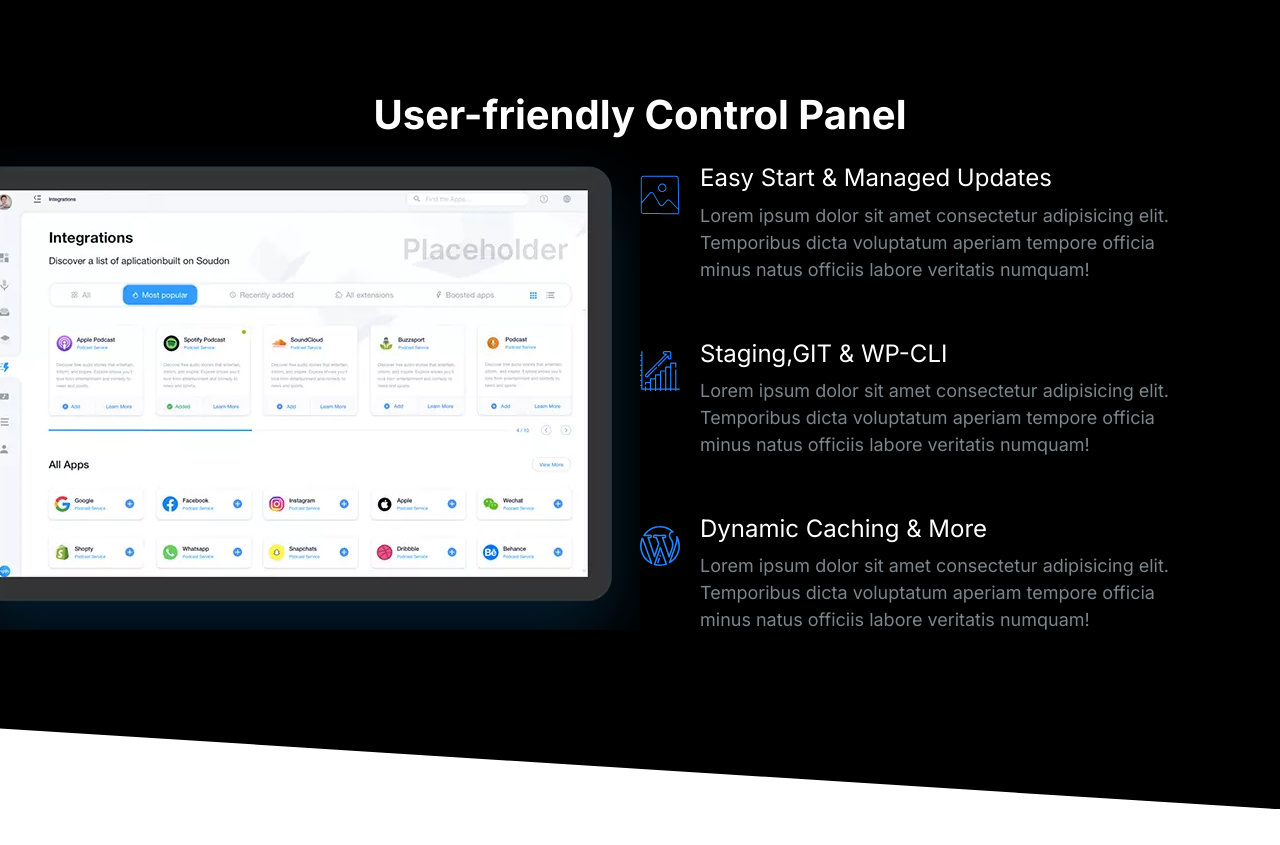
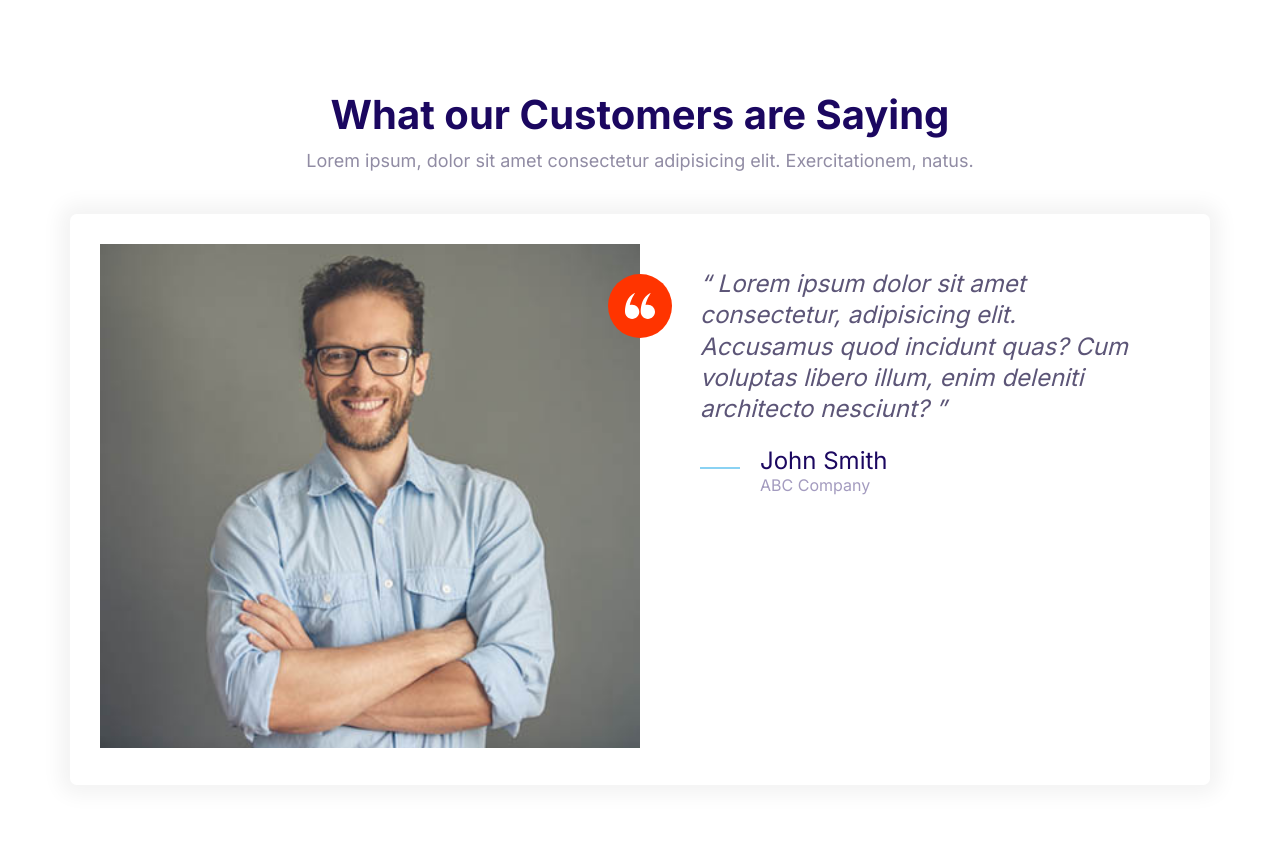
Before and after one commit to savgym/Moshify, a plain HTML site: page index.html in a window 1280 px wide. Before the commit the page ends 809 px from the top, so only its background shows below. Drawn offline with Linux system fonts and the light colour scheme.

Commit message:
Testimonial Block

```diff
--- a/CSS/style.css
+++ b/CSS/style.css
@@ -618,6 +618,7 @@ a {
 
 .block__header {
   text-align: center;
+  margin-bottom: 4rem;
 }
 
 .block__heading {
--- a/index.html
+++ b/index.html
@@ -14,75 +14,50 @@
     />
   </head>
   <body>
-    <section class="block block--dark block--skewed-right block-showcase">
+    <section class="block">
       <header class="block__header">
-        <h2>User-friendly Control Panel</h2>
+        <h2>What our Customers are Saying</h2>
+        <p>
+          Lorem ipsum, dolor sit amet consectetur adipisicing elit.
+          Exercitationem, natus.
+        </p>
       </header>
-      <div class="container grid grid--1x2">
-        <picture class="block-showcase__image">
-          <source
-            type="image/webp"
-            srcset="images/ipad.webp 1x, images/ipad@2x.webp 2x"
+      <div class="container">
+        <div class="card testimonial">
+          <div class="grid grid--1x2">
+            <div class="testimonial__image">
+              <img
+                src="/images/testimonial.jpg"
+                alt="A happy , smiling customer"
               />
-          <source
-            type="image/png"
-            srcset="images/ipad.png 1x, images/ipad@2x.png 2x"
-          />
-          <img src="images/ipad.png" alt="" />
-        </picture>
-        <ul class="list">
-          <li>
+              <span class="icon-container icon-container--accent">
+                <svg class="icon icon--white icon--small">
+                  <use xlink:href="images/sprite.svg#quotes"></use>
+                </svg>
+              </span>
+            </div>
+            <blockquote class="quote">
+              <p class="quote__text">
+                Lorem ipsum dolor sit amet consectetur, adipisicing elit.
+                Accusamus quod incidunt quas? Cum voluptas libero illum, enim
+                deleniti architecto nesciunt?
+              </p>
+              <footer>
                 <div class="media">
                   <div class="media__image">
-                <svg class="icon icon--primary">
-                  <use xlink:href="images/sprite.svg#snap"></use>
+                    <svg class="icon icon--primary quote__line">
+                      <use xlink:href="images/sprite.svg#line"></use>
                     </svg>
                   </div>
                   <div class="media__body">
-                <h3 class="media__title">Easy Start & Managed Updates</h3>
-                <p>
-                  Lorem ipsum dolor sit amet consectetur adipisicing elit.
-                  Temporibus dicta voluptatum aperiam tempore officia minus
-                  natus officiis labore veritatis numquam!
-                </p>
+                    <h3 class="media__title quote__author">John Smith</h3>
+                    <p class="quote__organization">ABC Company</p>
                   </div>
                 </div>
-          </li>
-          <li>
-            <div class="media">
-              <div class="media__image">
-                <svg class="icon icon--primary">
-                  <use xlink:href="images/sprite.svg#growth"></use>
-                </svg>
-              </div>
-              <div class="media__body">
-                <h3 class="media__title">Staging,GIT & WP-CLI</h3>
-                <p>
-                  Lorem ipsum dolor sit amet consectetur adipisicing elit.
-                  Temporibus dicta voluptatum aperiam tempore officia minus
-                  natus officiis labore veritatis numquam!
-                </p>
+              </footer>
+            </blockquote>
           </div>
         </div>
-          </li>
-          <li>
-            <div class="media">
-              <div class="media__image">
-                <svg class="icon icon--primary">
-                  <use xlink:href="images/sprite.svg#wordpress"></use>
-                </svg>
-              </div>
-              <div class="media__body">
-                <h3 class="media__title">Dynamic Caching & More</h3>
-                <p>
-                  Lorem ipsum dolor sit amet consectetur adipisicing elit.
-                  Temporibus dicta voluptatum aperiam tempore officia minus
-                  natus officiis labore veritatis numquam!
-                </p>
-              </div>
-            </div>
-          </li>
-        </ul>
       </div>
     </section>
 
```
Also changed, not shown: components/testimonialsBlock.html (added, +43 -0 lines). Lines whose indentation alone changed are shown as unchanged.
